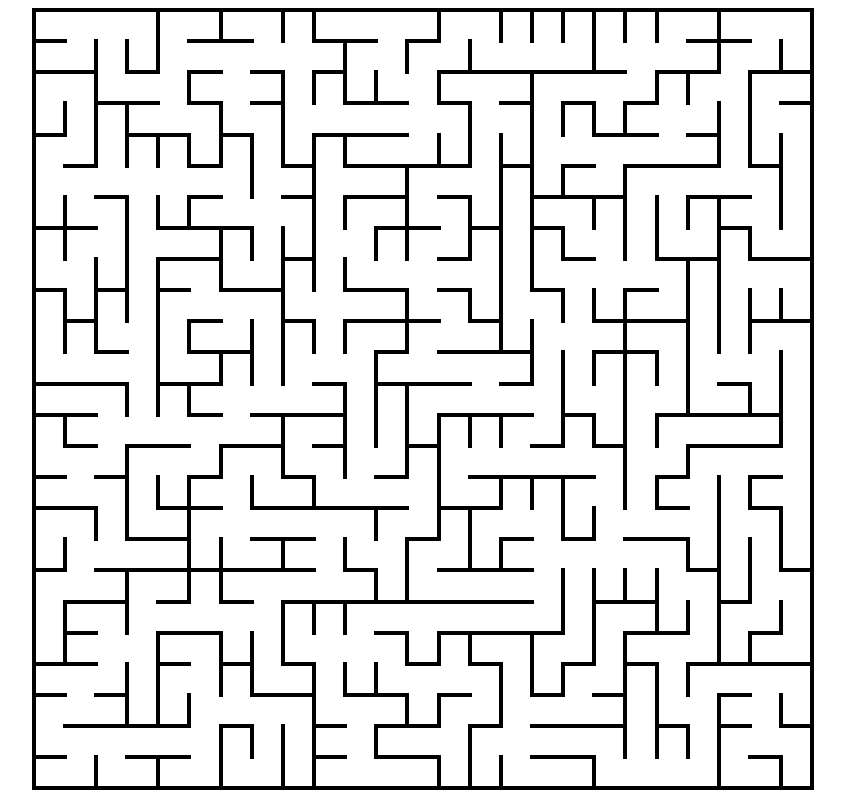
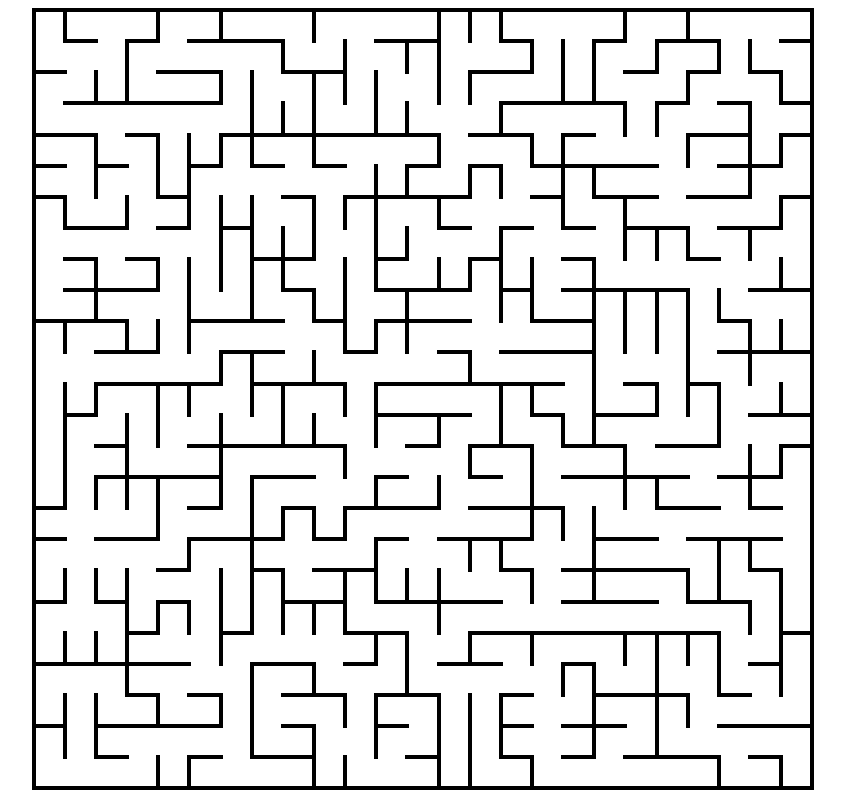
Before and after one commit to danuscript/laze, a React (Create React App) app: page / in a window 1280 px wide. Shown: the whole page, without its empty margins (217-1062 px from the left). Built offline with nearby package versions, Linux system fonts and the light colour scheme; the HTML template or start-up script is replaced by a standard one.

Commit message:
Added randomized Kruskal's algorithm

```diff
--- a/src/Algorithms/AldousBroder.js
+++ /dev/null
@@ -1,18 +0,0 @@
-export default class AldousBroder {
-  static on(grid) {
-    let cell = grid.randomCell();
-    let unvisited = grid.size - 1;
-
-    while (unvisited) {
-      const index = Math.floor(Math.random() * cell.neighbors().length)
-      const neighbor = cell.neighbors()[index];
-
-      if (!neighbor.links.size) {
-        cell.link(neighbor);
-        unvisited -= 1;
-      }
-      cell = neighbor;
-    }
-    return grid;
-  }
-}
--- a/src/Algorithms/BinaryTree.js
+++ /dev/null
@@ -1,13 +0,0 @@
-export default class BinaryTree {
-  static on(grid) {
-    for (const cell of grid.eachCell()) {
-      const neighbors = [];
-      if (cell.north) neighbors.push(cell.north);
-      if (cell.east) neighbors.push(cell.east);
-      const index = Math.floor(Math.random() * neighbors.length);
-      const neighbor = neighbors[index];
-      if (neighbor) cell.link(neighbor);
-    }
-    return grid;
-  }
-}
--- a/src/Algorithms/Sidewinder.js
+++ /dev/null
@@ -1,25 +0,0 @@
-export default class Sidewinder {
-  static on(grid) {
-    for (const row of grid.eachRow()) {
-      const run = [];
-
-      for (const cell of row) {
-        run.push(cell);
-
-        const atEasternBoundary = !cell.east;
-        const atNorthernBoundary = !cell.north;
-
-        const shouldCloseOut = atEasternBoundary
-          || (!atNorthernBoundary && Math.random() <= 0.5);
-
-        if (shouldCloseOut) {
-          const index = Math.floor(Math.random() * run.length);
-          const member = run[index];
-          if (member.north) member.link(member.north);
-          run.length = 0;
-        } else cell.link(cell.east);
-      }
-    }
-    return grid;
-  }
-}
--- a/src/App.jsx
+++ b/src/App.jsx
@@ -1,20 +1,17 @@
-import Grid from './Classes/Grid';
 import DistanceGrid from './Classes/DistanceGrid'
-import Sidewinder from './Algorithms/Sidewinder';
-import AldousBroder from './Algorithms/AldousBroder';
-import BinaryTree from './Algorithms/BinaryTree'
+import Kruskals from './Classes/Kruskals';
 import './App.css';
 import GridVis from './Components/GridVis'
 
 const grid = new DistanceGrid(25, 25);
-AldousBroder.on(grid);
+Kruskals.on(grid);
 grid.addWalls();
 
 // start at middle
-// const start = grid.at(Math.floor(grid.rows / 2), Math.floor(grid.columns / 2));
+const start = grid.at(Math.floor(grid.rows / 2), Math.floor(grid.columns / 2));
 
-// start at end
-const start = grid.at(0, 0);
+// start at top left
+// const start = grid.at(0, 0);
 
 const distances = start.distances();
 
@@ -22,7 +19,7 @@ const distances = start.distances();
 grid.distances = distances;
 
 // path between start and point B
-grid.distances = distances.pathTo(grid.at(grid.rows - 1, grid.columns - 1));
+// grid.distances = distances.pathTo(grid.at(grid.rows - 1, grid.columns - 1));
 
 // for longest path in mazes
 // const [newStart] = distances.max();
--- /dev/null
+++ b/src/Classes/KruskalState.js
@@ -0,0 +1,36 @@
+export default class KruskalState {
+  constructor(grid) {
+    this.grid = grid;
+    this.neighbors = [];
+    this.setForCell = new Map();
+    this.cellsInSet = new Map();
+
+    for (const cell of grid.eachCell()) {
+      const set = this.setForCell.size;
+      this.setForCell.set(cell, set);
+      this.cellsInSet.set(set, [cell]);
+
+      if (cell.south) this.neighbors.push([cell, cell.south]);
+      if (cell.east) this.neighbors.push([cell, cell.east]);
+    }
+  }
+
+  canMerge(left, right) {
+    return this.setForCell.get(left) !== this.setForCell.get(right);
+  }
+
+  merge(left, right) {
+    left.link(right);
+
+    const winner = this.setForCell.get(left);
+    const loser = this.setForCell.get(right);
+    const losers = this.cellsInSet.get(loser) || [right];
+
+    for (const cell of losers) {
+      this.cellsInSet.get(winner).push(cell);
+      this.setForCell.set(cell, winner);
+    }
+
+    this.cellsInSet.delete(loser);
+  }
+}
--- /dev/null
+++ b/src/Classes/Kruskals.js
@@ -0,0 +1,22 @@
+import KruskalState from "./KruskalState";
+
+export default class Kruskals {
+  static on(grid, state = new KruskalState(grid)) {
+    const neighbors = shuffle(state.neighbors);
+
+    while (neighbors.length) {
+      const [left, right] = neighbors.pop();
+      if (state.canMerge(left, right)) state.merge(left, right);
+    }
+
+    return grid;
+  }
+}
+
+const shuffle = (array) => {
+  for (let i = array.length - 1; i > 0; i--) {
+    const j = Math.floor(Math.random() * (i + 1));
+    [array[i], array[j]] = [array[j], array[i]];
+  }
+  return array;
+}
--- a/src/Components/CellVis.jsx
+++ b/src/Components/CellVis.jsx
@@ -8,6 +8,7 @@ export default function Cell({ cell, distance }) {
   }
   const backgroundColor = {
     backgroundColor: `rgb(${color}, ${color + 20}, ${color + 35})`,
+    // backgroundColor: `${typeof distance === 'number' ? 'teal' : 'white'}`
   }
 
   return (
```
